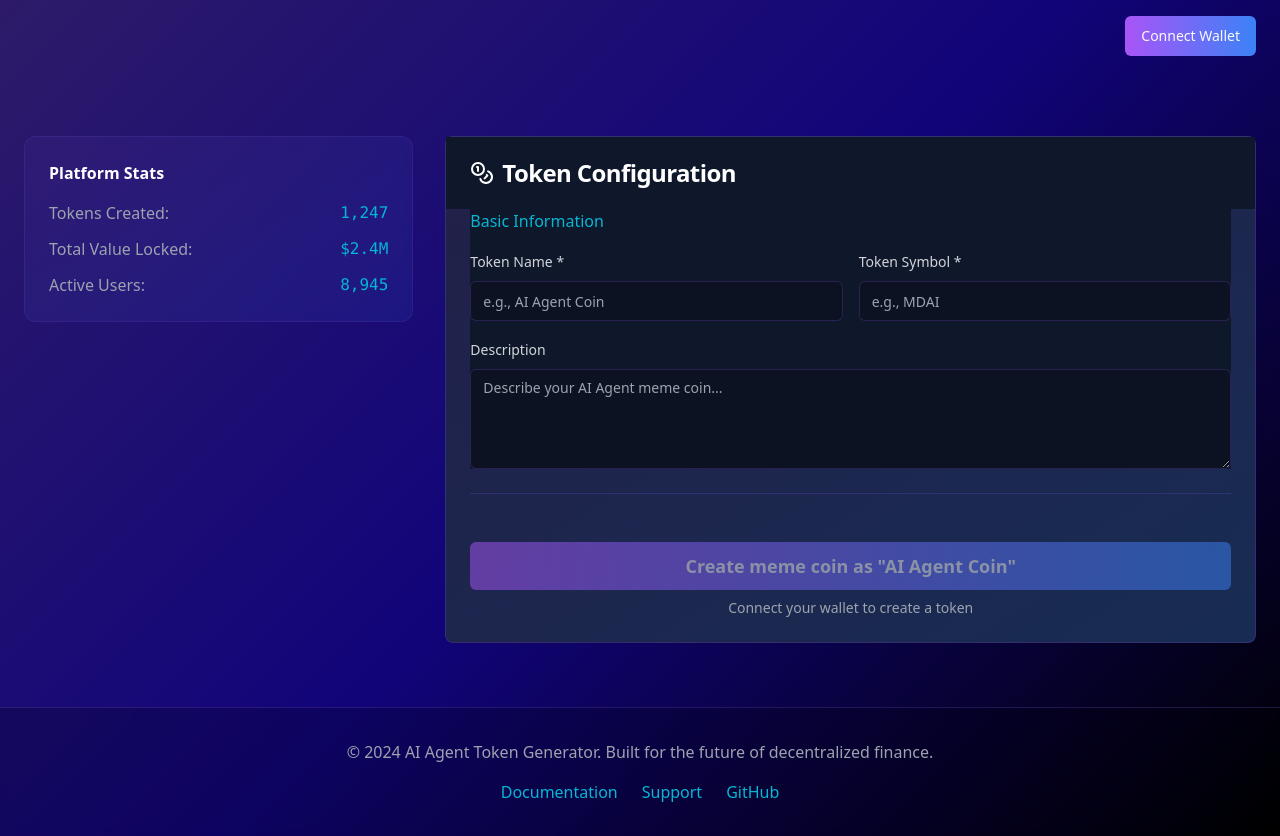
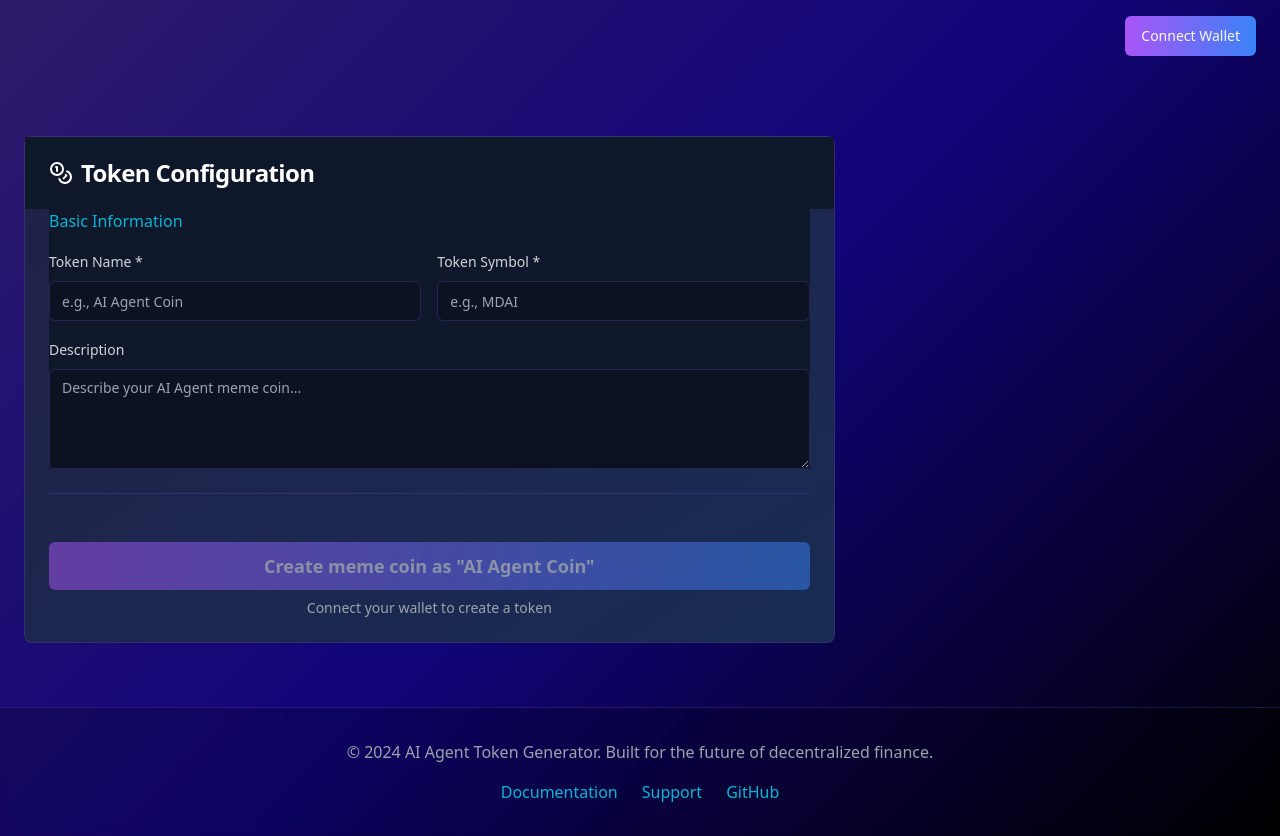
Before and after one commit to AgentFlow-Hub/chain-craft-tokens, a React (Vite) app: page / in a window 1280 px wide. Built offline with nearby package versions, Linux system fonts and the light colour scheme.

Commit message:
Visual edit in Lovable
Edited UI in Lovable

```diff
--- a/src/pages/Index.tsx
+++ b/src/pages/Index.tsx
@@ -1,13 +1,10 @@
-
 import React, { useState } from 'react';
 import WalletConnect from '@/components/WalletConnect';
 import TokenForm from '@/components/TokenForm';
 import { WalletConnection } from '@/utils/wallet';
 import { Sparkles, Rocket, Shield, Zap } from 'lucide-react';
-
 const Index = () => {
   const [wallet, setWallet] = useState<WalletConnection | null>(null);
-
   const features = [{
     icon: <Sparkles className="h-6 w-6" />,
     title: "AI-Powered",
@@ -25,9 +22,7 @@ const Index = () => {
     title: "Deflationary",
     description: "Built-in burn mechanisms to increase token value over time"
   }];
-
-  return (
-    <div className="min-h-screen bg-crypto-dark">
+  return <div className="min-h-screen bg-crypto-dark">
       {/* Top Header with Wallet Connection */}
       <header className="relative z-10 px-6 py-4">
         <div className="max-w-7xl mx-auto flex justify-end">
@@ -45,28 +40,7 @@ const Index = () => {
         <div className="max-w-7xl mx-auto">
           <div className="grid grid-cols-1 lg:grid-cols-3 gap-8">
             {/* Quick Stats - Sidebar */}
-            <div className="lg:col-span-1">
-              <div className="sticky top-6">
-                {/* Quick Stats */}
-                <div className="p-6 bg-gradient-to-br from-crypto-purple/10 to-crypto-blue/10 rounded-xl border border-crypto-purple/20 backdrop-blur-sm">
-                  <h3 className="text-white font-semibold mb-4">Platform Stats</h3>
-                  <div className="space-y-3">
-                    <div className="flex justify-between">
-                      <span className="text-gray-400">Tokens Created:</span>
-                      <span className="text-crypto-cyan font-mono">1,247</span>
-                    </div>
-                    <div className="flex justify-between">
-                      <span className="text-gray-400">Total Value Locked:</span>
-                      <span className="text-crypto-cyan font-mono">$2.4M</span>
-                    </div>
-                    <div className="flex justify-between">
-                      <span className="text-gray-400">Active Users:</span>
-                      <span className="text-crypto-cyan font-mono">8,945</span>
-                    </div>
-                  </div>
-                </div>
-              </div>
-            </div>
+
 
             {/* Token Creation Form - Main Content */}
             <div className="lg:col-span-2">
@@ -97,8 +71,6 @@ const Index = () => {
           </div>
         </div>
       </footer>
-    </div>
-  );
+    </div>;
 };
-
 export default Index;
```
